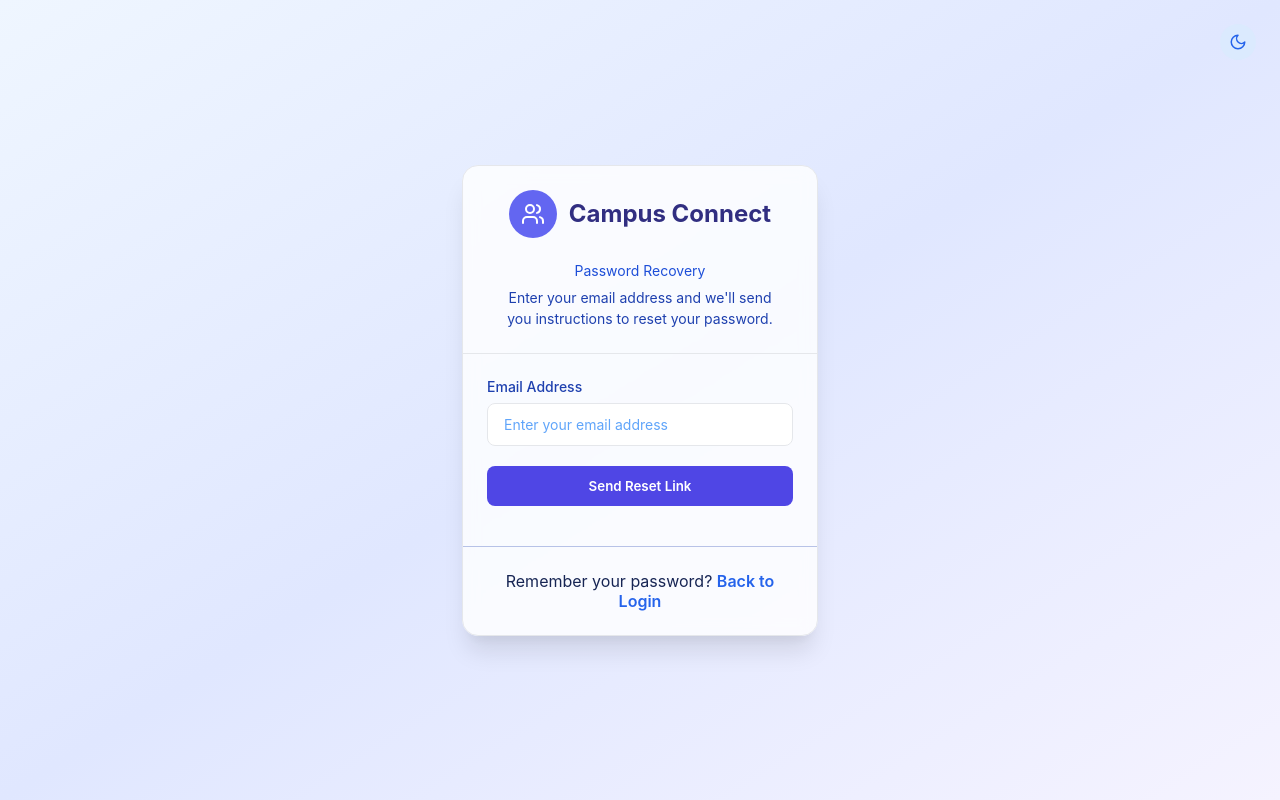
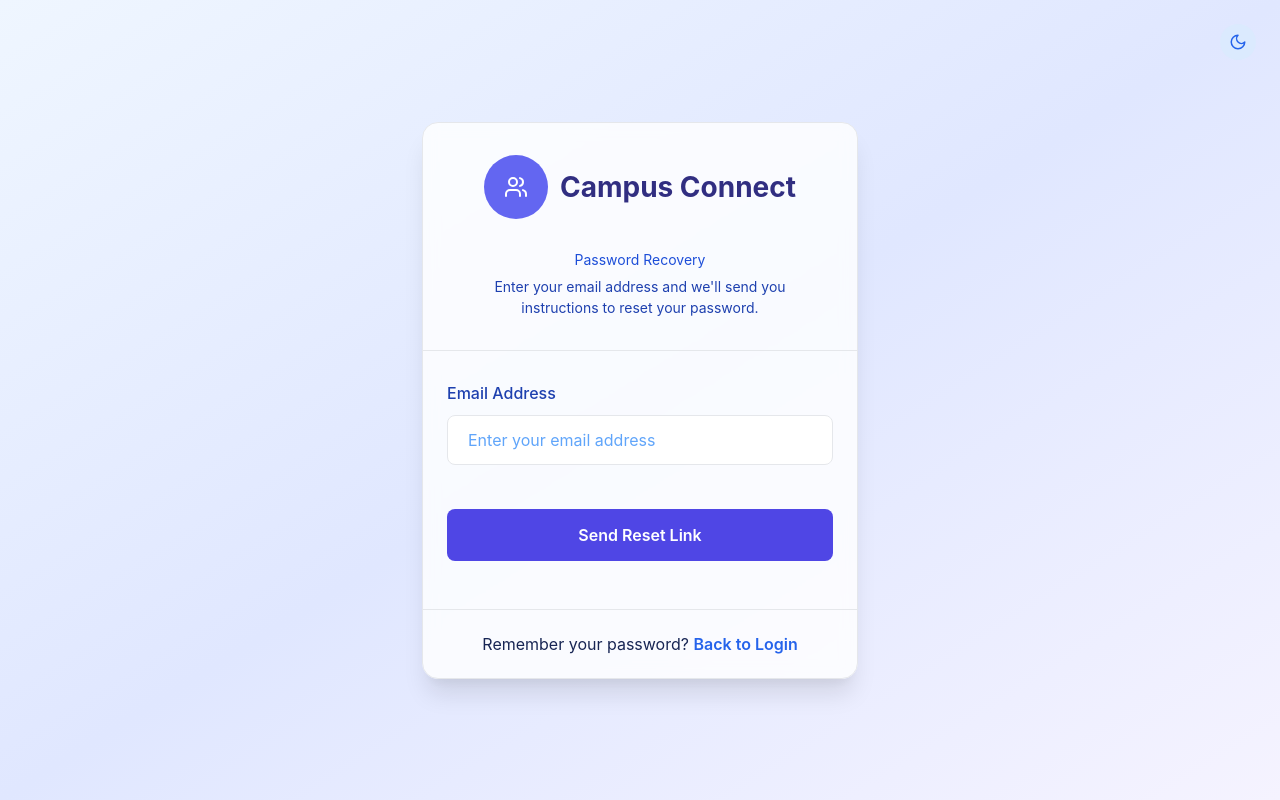
Before and after one commit to alalex-cyber/chatapp-anony, a Flask app: page /forgot-password in a window 1280 px wide. Run offline with Flask 3, Linux system fonts and the light colour scheme.

Commit message:
update forget_password

```diff
--- a/templates/forgot_password.html
+++ b/templates/forgot_password.html
@@ -60,8 +60,9 @@
 
     .forgot-container {
       width: 100%;
-      max-width: 420px;
+      max-width: 500px;
       padding: 2rem;
+      transition: all 0.3s ease;
     }
 
     .forgot-card {
@@ -71,6 +72,10 @@
       border: 1px solid var(--border-dark);
       overflow: hidden;
       box-shadow: 0 20px 25px -5px rgba(0, 0, 0, 0.1), 0 10px 10px -5px rgba(0, 0, 0, 0.04);
+      display: flex;
+      flex-direction: column;
+      min-height: 500px;
+      justify-content: space-between;
     }
 
     .light-mode .forgot-card {
@@ -79,7 +84,7 @@
     }
 
     .forgot-header {
-      padding: 1.5rem;
+      padding: 2rem 1.5rem;
       text-align: center;
       border-bottom: 1px solid var(--border-dark);
     }
@@ -93,12 +98,12 @@
       align-items: center;
       justify-content: center;
       gap: 0.75rem;
-      margin-bottom: 1.5rem;
+      margin-bottom: 2rem;
     }
 
     .brand-icon {
-      width: 3rem;
-      height: 3rem;
+      width: 4rem;
+      height: 4rem;
       border-radius: 9999px;
       background-color: var(--indigo-600);
       display: flex;
@@ -112,7 +117,7 @@
     }
 
     .brand-title {
-      font-size: 1.5rem;
+      font-size: 1.75rem;
       font-weight: 700;
       color: var(--white);
     }
@@ -144,17 +149,21 @@
     }
 
     .forgot-body {
-      padding: 1.5rem;
+      padding: 2rem 1.5rem;
+      flex-grow: 1;
+      display: flex;
+      flex-direction: column;
+      justify-content: center;
     }
 
     .form-group {
-      margin-bottom: 1.25rem;
+      margin-bottom: 1.75rem;
     }
 
     .form-label {
       display: block;
-      margin-bottom: 0.5rem;
-      font-size: 0.875rem;
+      margin-bottom: 0.75rem;
+      font-size: 1rem;
       font-weight: 500;
       color: var(--blue-200);
     }
@@ -165,12 +174,12 @@
 
     .form-input {
       width: 100%;
-      padding: 0.75rem 1rem;
+      padding: 0.875rem 1.25rem;
       background-color: rgba(30, 64, 175, 0.5);
       border: 1px solid var(--border-dark);
       border-radius: 0.5rem;
       color: var(--white);
-      font-size: 0.875rem;
+      font-size: 1rem;
       transition: border-color 0.2s, box-shadow 0.2s;
     }
 
@@ -194,18 +203,19 @@
       box-shadow: 0 0 0 3px rgba(99, 102, 241, 0.25);
     }
 
-
     .reset-button {
       width: 100%;
-      padding: 0.75rem;
+      padding: 1rem;
       background-color: var(--indigo-600);
       color: var(--white);
       border: none;
       border-radius: 0.5rem;
       font-weight: 600;
+      font-size: 1rem;
       cursor: pointer;
       transition: background-color 0.2s, box-shadow 0.2s;
       margin-bottom: 1rem;
+      margin-top: 1rem;
     }
 
     .reset-button:hover {
@@ -219,12 +229,9 @@
       border-top: 1px solid var(--border-dark);
     }
 
-    .light-mode forgot-footer {
+    .light-mode .forgot-footer {
       border-top: 1px solid var(--border-light);
     }
-
-
-    .light-mode #forgot-form .reset-button:hover{color: var(--blue-800)}
 
     .login-link {
       color: var(--blue-300);
@@ -310,6 +317,51 @@
       background-color: rgba(209, 250, 229, 1);
       border: 1px solid rgba(16, 185, 129, 0.5);
       color: rgba(6, 95, 70, 1);
+    }
+
+    /* Media queries for responsiveness */
+    @media (max-width: 576px) {
+      .forgot-container {
+        max-width: 90%;
+        padding: 1rem;
+      }
+
+      .forgot-card {
+        min-height: 450px;
+      }
+
+      .brand-icon {
+        width: 3.5rem;
+        height: 3.5rem;
+      }
+
+      .brand-title {
+        font-size: 1.5rem;
+      }
+    }
+
+    @media (max-width: 360px) {
+      .forgot-card {
+        min-height: 400px;
+      }
+
+      .forgot-header,
+      .forgot-body,
+      .forgot-footer {
+        padding: 1.25rem 1rem;
+      }
+
+      .brand-icon {
+        width: 3rem;
+        height: 3rem;
+      }
+    }
+
+    /* For very tall screens, maintain square aspect better */
+    @media (min-height: 800px) {
+      .forgot-card {
+        min-height: 550px;
+      }
     }
   </style>
 </head>
```
